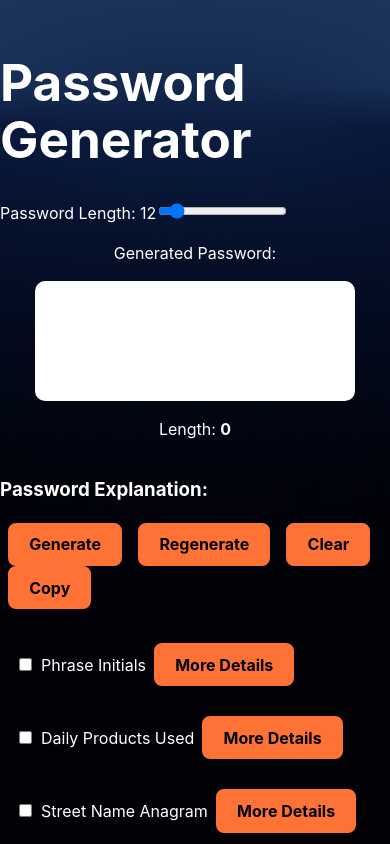
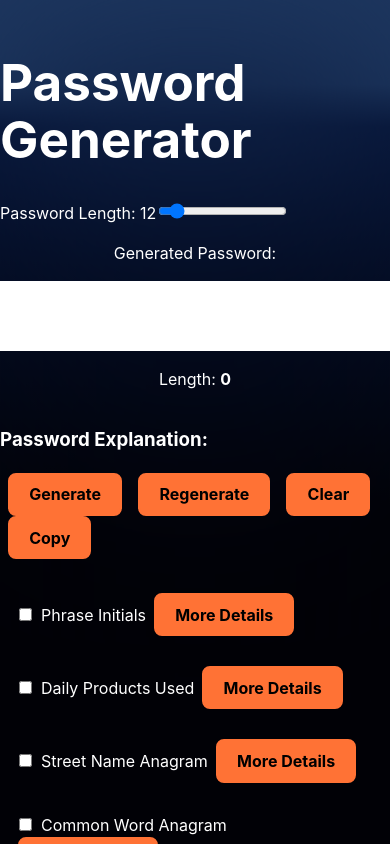
Before and after one commit to Atlessc/Password-Generator, a React (Vite) app: page / in a window 390 px wide. Built offline with nearby package versions, Linux system fonts and the light colour scheme.

Commit message:
style: Update PasswordDisplay dimensions for improved responsiveness

```diff
--- a/src/components/PasswordDisplay.jsx
+++ b/src/components/PasswordDisplay.jsx
@@ -14,9 +14,8 @@ function PasswordDisplay() {
         backgroundColor: 'white',
         padding: '10px',
         borderRadius: '10px',
-        minWidth: '300px',
-        maxWidth: '500px',
-        height: '100px',
+        width: 'clamp(300px, 600px, 100vw)',
+        height: '50px',
         color: 'black',
       }}>
       {password}
```
